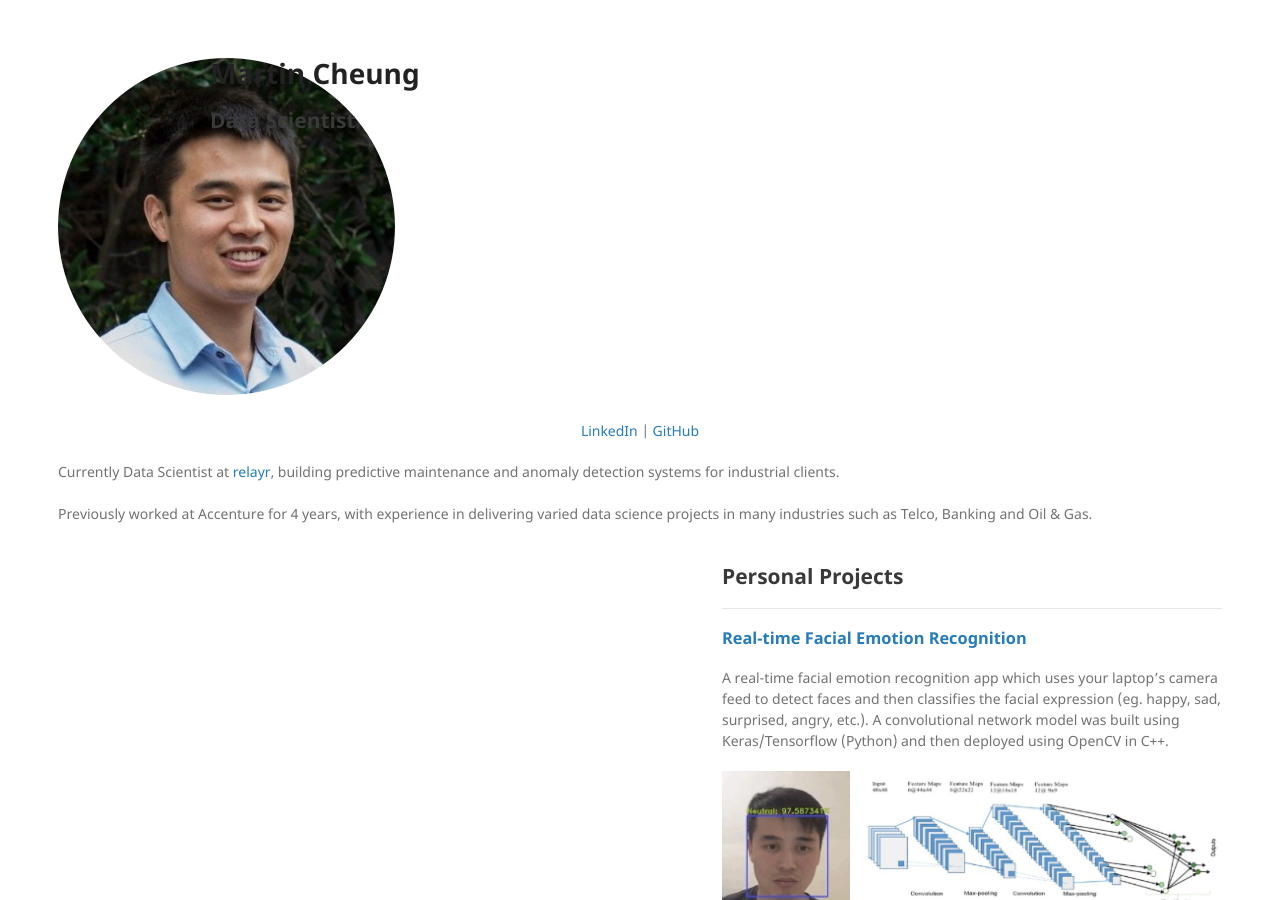
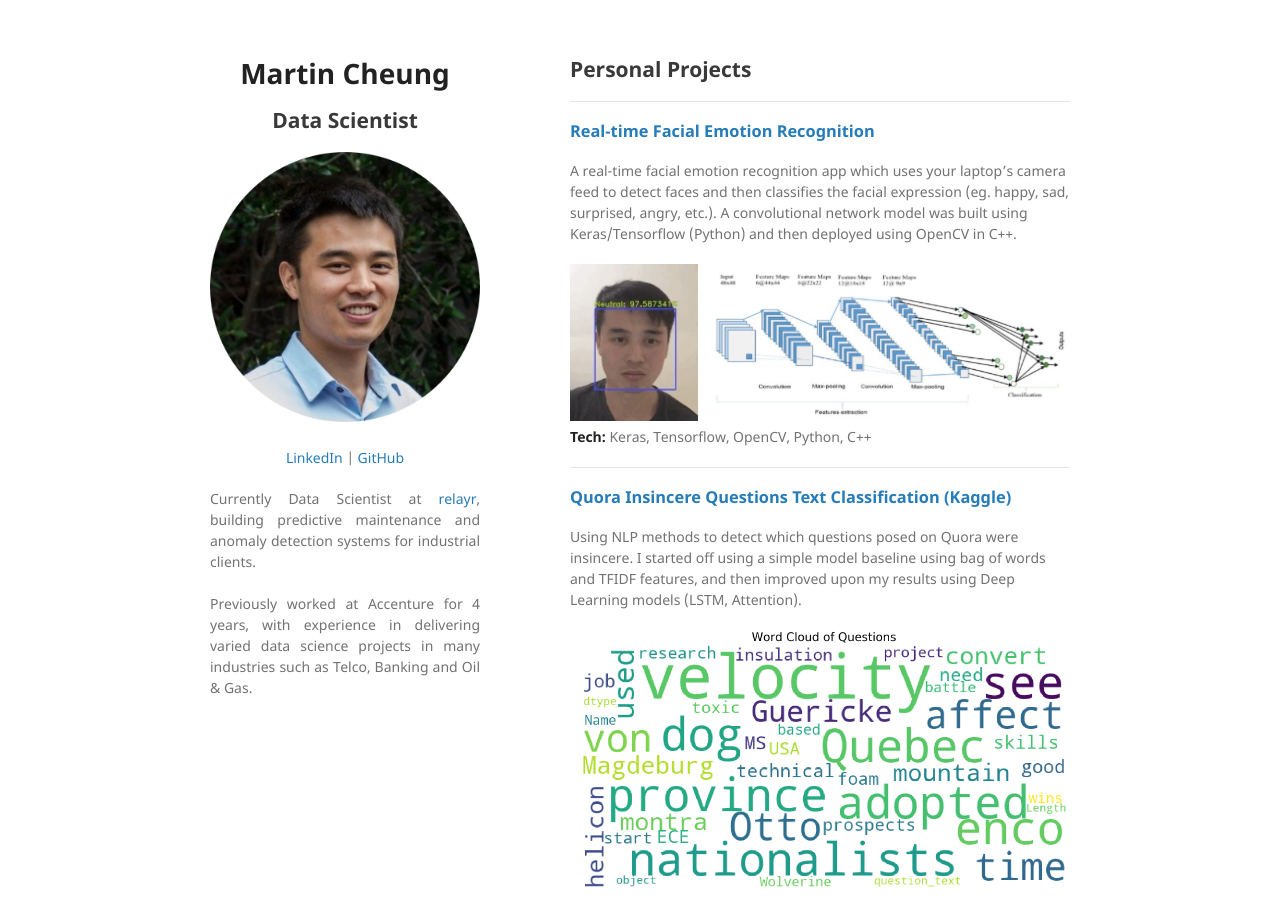
Before and after one commit to martycheung/martycheung.github.io, a Jekyll site: the page built from index.md, in a window 1280 px wide and 900 px high. Built offline with Jekyll 4.4.1, drawn with Linux system fonts in a browser that asks for light colours; our own code applies the rules of GitHub Pages for plain Markdown files.

Commit message:
Centre the Name and Job Title

```diff
--- a/_layouts/default.html
+++ b/_layouts/default.html
@@ -17,7 +17,7 @@
   <body>
     <div class="wrapper">
       <header>
-        <div class="center"></div>
+        <div class="center">
           <h1>{{ site.name | default: site.github.repository_name }}</h1>
           <h2>{{ site.job_title }}</h2>
         </div>
```
